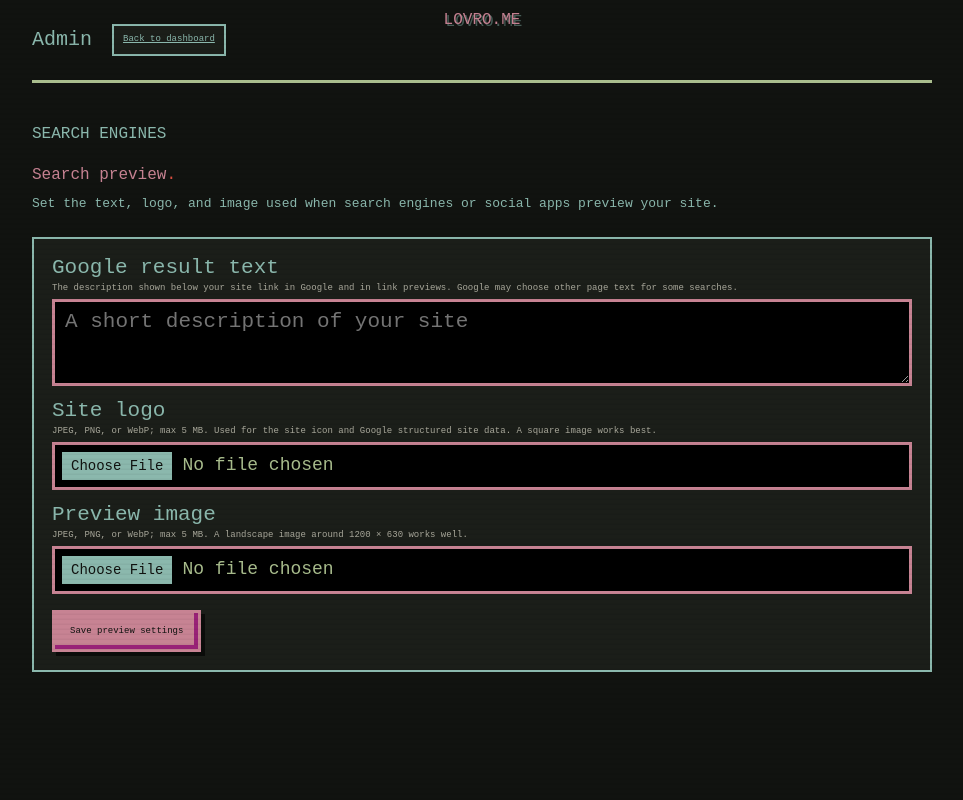
After one commit to lovorllc/personal-project-tracker, a FastAPI app: page /admin/seo in a window 1280 px wide. The commit adds this page. Shown: the whole page, without its empty margins (158-1121 px from the left). Run offline with FastAPI, Linux system fonts and the light colour scheme; the visitor is signed in with stand-in values (Sample User, id 1); data that the repository does not hold is empty.

Commit message:
metadata add

```diff
--- a/app/main.py
+++ b/app/main.py
@@ -623,20 +623,28 @@ async def save_admin_seo(request: Request) -> RedirectResponse:
         return RedirectResponse("/admin/seo?error=session", status_code=303)
     try:
         image_path = await save_project_image(form.get("image"))
+        logo_path = await save_project_image(form.get("logo"))
     except ValueError as error:
         code = str(error)
         return RedirectResponse(f"/admin/seo?error={code}", status_code=303)
     old_image = None
+    old_logo = None
     with closing(connect()) as db:
         old_image_row = db.execute("SELECT value FROM site_settings WHERE key = 'image'").fetchone()
+        old_logo_row = db.execute("SELECT value FROM site_settings WHERE key = 'logo'").fetchone()
         old_image = old_image_row["value"] if old_image_row else None
+        old_logo = old_logo_row["value"] if old_logo_row else None
         description = str(form.get("description", "")).strip()[:320]
         db.execute("INSERT INTO site_settings (key, value) VALUES ('description', ?) ON CONFLICT(key) DO UPDATE SET value = excluded.value", (description,))
         if image_path:
             db.execute("INSERT INTO site_settings (key, value) VALUES ('image', ?) ON CONFLICT(key) DO UPDATE SET value = excluded.value", (image_path,))
+        if logo_path:
+            db.execute("INSERT INTO site_settings (key, value) VALUES ('logo', ?) ON CONFLICT(key) DO UPDATE SET value = excluded.value", (logo_path,))
         db.commit()
     if image_path and old_image and old_image != image_path:
         delete_project_image(old_image)
+    if logo_path and old_logo and old_logo != logo_path:
+        delete_project_image(old_logo)
     return RedirectResponse("/admin/seo?saved=1", status_code=303)
 
 
--- /dev/null
+++ b/app/templates/admin_seo.html
@@ -0,0 +1,26 @@
+<!doctype html>
+<html lang="en">
+<head>
+  <meta charset="utf-8"><meta name="viewport" content="width=device-width, initial-scale=1">
+  <title>Search preview / LOVRO.ME</title>
+  <link rel="stylesheet" href="{{ url_for('static', path='/site.css') }}">
+</head>
+<body class="admin-body">
+  <div class="scanlines" aria-hidden="true"></div>
+  <header class="admin-header shell"><a class="wordmark" href="/">LOVRO.ME</a><span class="admin-label">Admin</span><a class="button-quiet" href="/admin">Back to dashboard</a></header>
+  <main class="shell admin-main">
+    <div class="admin-title"><div><p class="eyebrow">SEARCH ENGINES</p><h1>Search preview<span class="accent-period">.</span></h1><p class="intro-deck">Set the text, logo, and image used when search engines or social apps preview your site.</p></div></div>
+    {% if saved %}<p class="form-success" role="status">Search preview settings saved.</p>{% endif %}
+    {% if request.query_params.get('error') %}<p class="form-error" role="alert">{% if request.query_params.get('error') == 'session' %}Session expired. Refresh and try again.{% else %}Image upload failed. Use a JPEG, PNG, or WebP image under 5 MB and 30 megapixels.{% endif %}</p>{% endif %}
+    <form method="post" enctype="multipart/form-data" action="/admin/seo/save" class="editor-form">
+      <input type="hidden" name="csrf" value="{{ csrf }}">
+      <label class="wide-field">Google result text <span class="field-note">The description shown below your site link in Google and in link previews. Google may choose other page text for some searches.</span><textarea name="description" rows="3" maxlength="320" placeholder="A short description of your site">{{ seo.description or '' }}</textarea></label>
+      <label class="wide-field">Site logo <span class="field-note">JPEG, PNG, or WebP; max 5 MB. Used for the site icon and Google structured site data. A square image works best.</span><input type="file" name="logo" accept="image/jpeg,image/png,image/webp"></label>
+      {% if seo.logo %}<img class="admin-image-preview" src="{{ seo.logo }}" alt="Current site logo">{% endif %}
+      <label class="wide-field">Preview image <span class="field-note">JPEG, PNG, or WebP; max 5 MB. A landscape image around 1200 × 630 works well.</span><input type="file" name="image" accept="image/jpeg,image/png,image/webp"></label>
+      {% if seo.image %}<img class="admin-image-preview" src="{{ seo.image }}" alt="Current search preview image">{% endif %}
+      <button class="button-primary" type="submit">Save preview settings</button>
+    </form>
+  </main>
+</body>
+</html>
--- a/app/templates/base.html
+++ b/app/templates/base.html
@@ -10,6 +10,12 @@
   <meta property="og:title" content="{% block og_title %}{{ page_title or site_copy.site_title }}{% endblock %}">
   <meta property="og:description" content="{{ seo.description or site_copy.home_intro }}">
   {% if seo.image %}<meta property="og:image" content="{{ request.base_url }}{{ seo.image.lstrip('/') }}"><meta name="twitter:card" content="summary_large_image">{% else %}<meta name="twitter:card" content="summary">{% endif %}
+  {% if seo.logo %}
+  {% set site_url = request.base_url ~ '' %}
+  {% set logo_url = site_url ~ seo.logo.lstrip('/') %}
+  <link rel="icon" href="{{ seo.logo }}" type="image/webp">
+  <script type="application/ld+json">{{ {"@context": "https://schema.org", "@type": "WebSite", "name": site_copy.site_title, "url": site_url, "publisher": {"@type": "Organization", "name": site_copy.site_title, "logo": {"@type": "ImageObject", "url": logo_url}}} | tojson }}</script>
+  {% endif %}
   <link rel="preconnect" href="https://fonts.googleapis.com">
   <link rel="preconnect" href="https://fonts.gstatic.com" crossorigin>
   <link href="https://fonts.googleapis.com/css2?family=Press+Start+2P&family=VT323&display=swap" rel="stylesheet">
```
